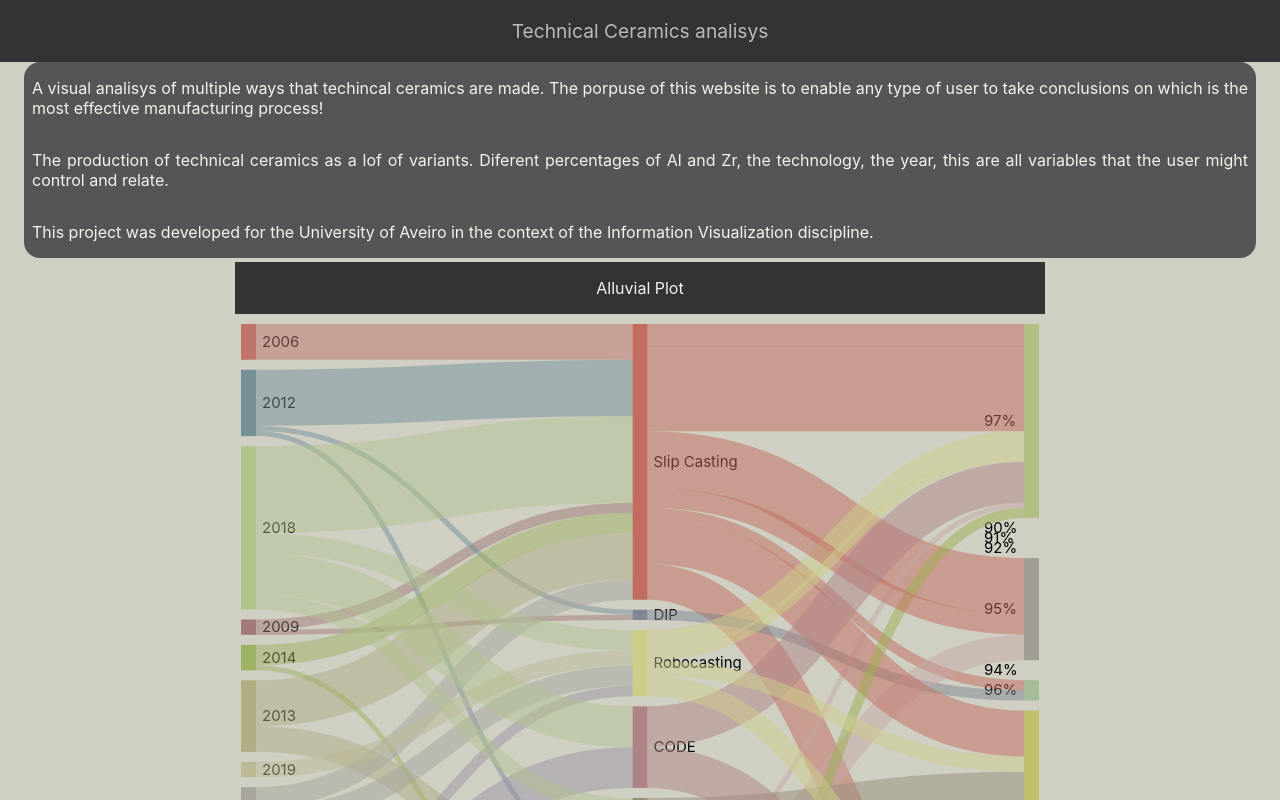
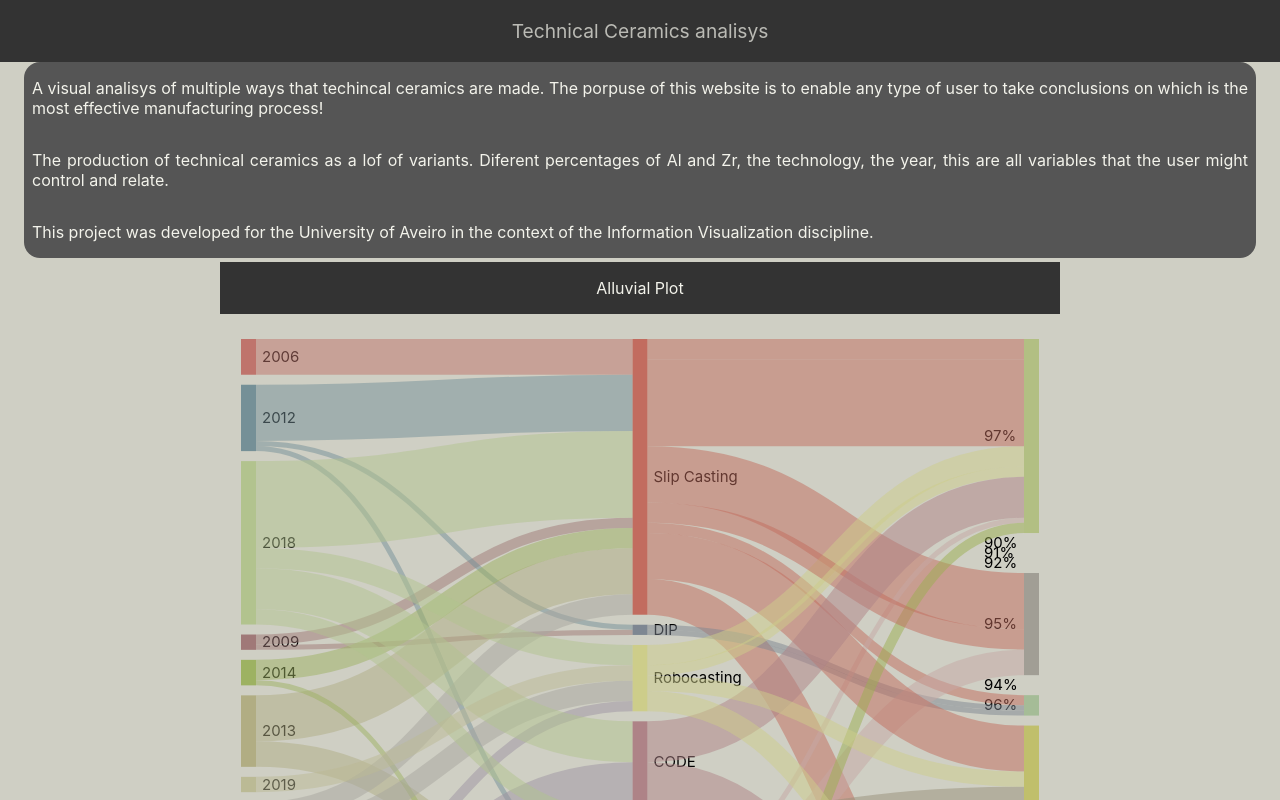
Before and after one commit to bearkillerPT/IV, a React (Create React App) app in the folder technical_ceramics/: page / in a window 1280 px wide. Shown: the top 800 px of the page. Built offline with nearby package versions, Linux system fonts and the light colour scheme.

Commit message:
tried adding padding to the svg

```diff
--- a/technical_ceramics/src/App.js
+++ b/technical_ceramics/src/App.js
@@ -78,7 +78,7 @@ function App() {
             <p className="GraphTitle">Alluvial Plot</p>
           </div>
           <div className="Graph">
-            <svg width={(width > 800 ? 800 : width)} height={height} style={{ padding: 5 }}>
+            <svg width={(width > 800 ? 800 : width)} height={height} style={{ padding: 20 }}>
               <g style={{ mixBlendMode: 'multiply' }}>
                 {dataGraph.nodes.map((node, i) => (
                   <SankeyNode
```
